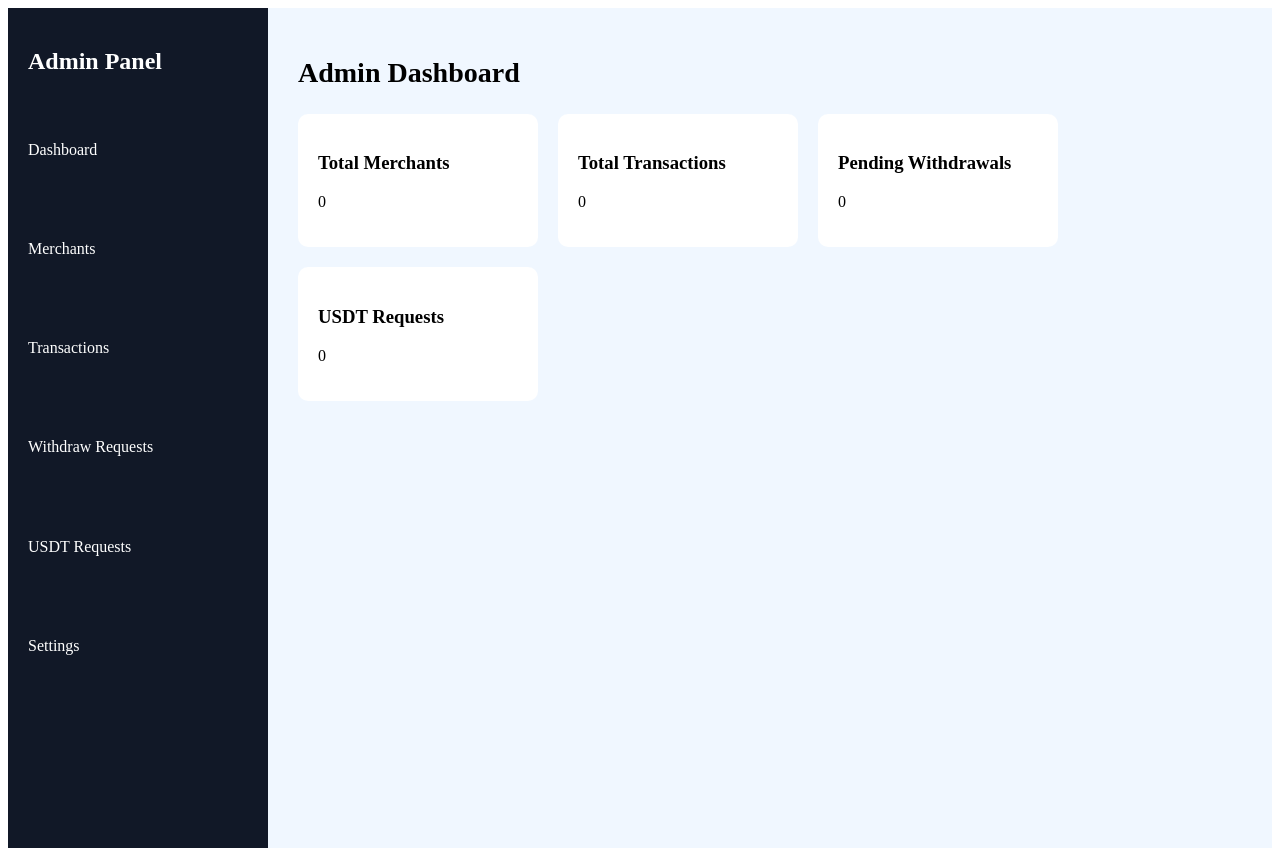
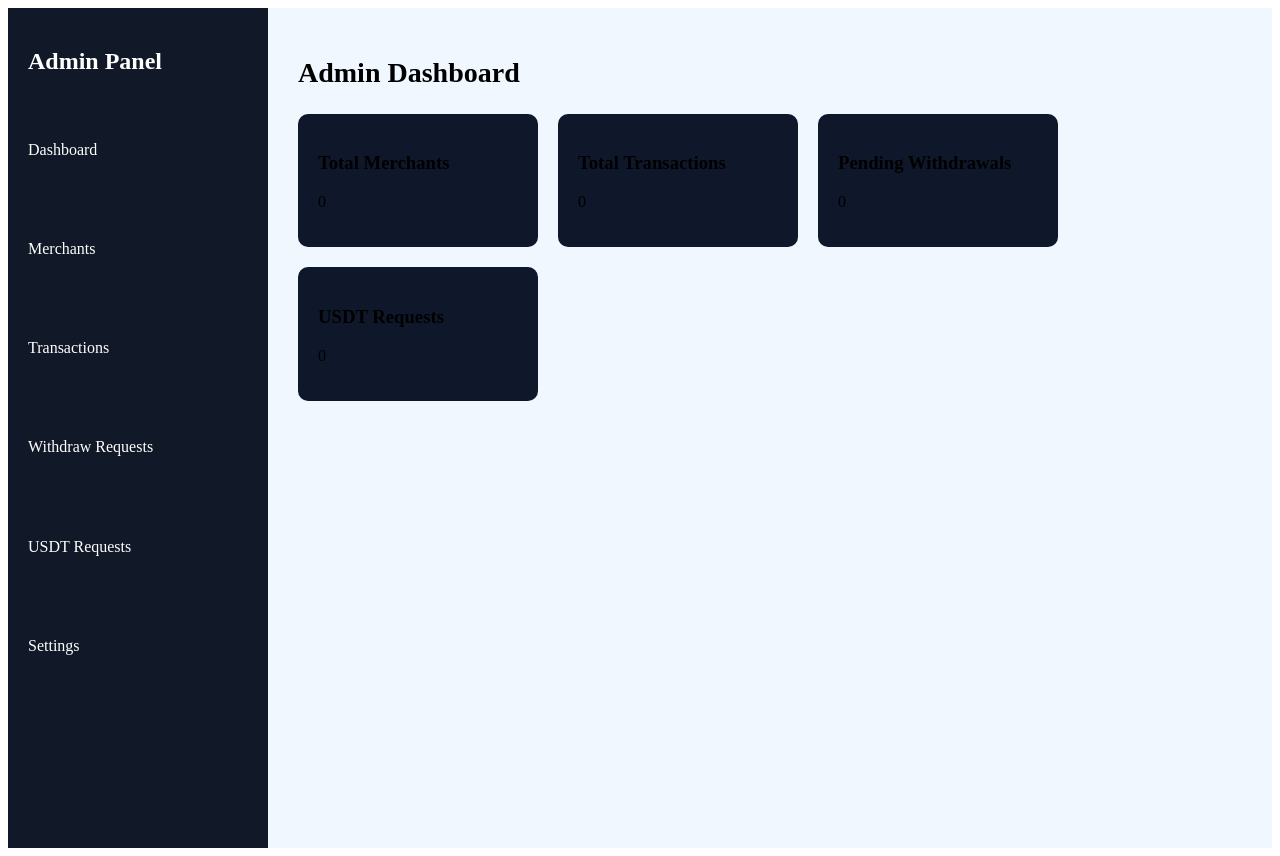
Before and after one commit to naspro-tech/naspro, a Next.js app: page /admin in a window 1280 px wide. Built offline with nearby package versions, Linux system fonts and the light colour scheme.

Commit message:
Update index.js

```diff
--- a/pages/admin/index.js
+++ b/pages/admin/index.js
@@ -16,7 +16,7 @@ export default function AdminDashboard() {
       }}>
 
         <div style={{
-          background:"#fff",
+          background:"#0f172a",
           padding:"20px",
           borderRadius:"10px",
           width:"200px"
@@ -26,7 +26,7 @@ export default function AdminDashboard() {
         </div>
 
         <div style={{
-          background:"#fff",
+          background:"#0f172a",
           padding:"20px",
           borderRadius:"10px",
           width:"200px"
@@ -36,7 +36,7 @@ export default function AdminDashboard() {
         </div>
 
         <div style={{
-          background:"#fff",
+          background:"#0f172a",
           padding:"20px",
           borderRadius:"10px",
           width:"200px"
@@ -46,7 +46,7 @@ export default function AdminDashboard() {
         </div>
 
         <div style={{
-          background:"#fff",
+          background:"#0f172a",
           padding:"20px",
           borderRadius:"10px",
           width:"200px"
```
